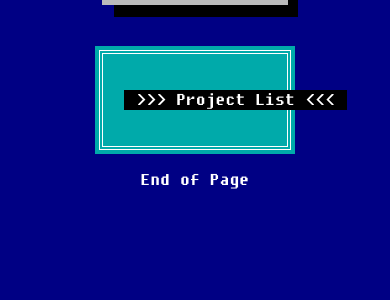
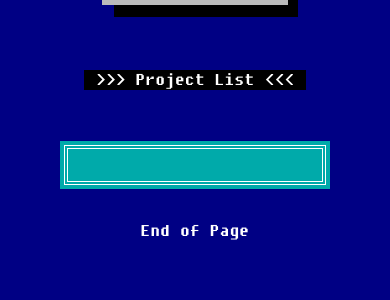
Before and after one commit to coffeegremlin/codingcooler, a Django app: page /projects/ in a window 390 px wide. Shown: the part 294-594 px from the top of the page. Run offline with Django 3.2, Linux system fonts and the light colour scheme; the visitor is signed in with stand-in values (Sample User, id 1); data that the repository does not hold is empty.

Commit message:
fix mobile view for projects

```diff
--- a/main_app/templates/projects/detail.html
+++ b/main_app/templates/projects/detail.html
@@ -17,7 +17,7 @@
 {% endblock %}
 
 {% block content %}
-
+<section style="max-width: 100%;">
   <section class="project-container">
     <div class="project-details" style="align-items: center; text-align: center;">
       <h3>Project Name: {{ project.name }}</h3>
@@ -37,7 +37,7 @@
         >
           {% csrf_token %}
 
-          <input type="file" name="wireframe-file" id="file-input" class="btn btn-primary">
+            <input type="file" name="wireframe-file" id="file-input" class="btn btn-primary" style="max-width: 90%;">
 
           <button type="submit" class="btn btn-primary">Upload Wireframe</button>
         </form>
@@ -135,5 +135,6 @@
       </div>
     </section>
   </div>
+</section>
 
 {% endblock %}
--- a/main_app/templates/projects/index.html
+++ b/main_app/templates/projects/index.html
@@ -8,8 +8,9 @@
 
 {% block content %}
 
-<section class="hero-unit" style="max-width: 40%; margin: 20px auto;">
-  <h3 class="badge badge-info" style="margin: 20px auto;">Project List</h3>
+<h3 class="badge badge-info" style="margin: 20px auto;">Project List</h3>
+<section class="hero-unit" style="max-width: 60%; margin: 10% auto; align-items: center;">
+
   {% comment %} add some stylish shit here, idk {% endcomment %}
   {% for project in projects %}
     <div class="hero-unit">
```
Lines whose indentation alone changed are shown as unchanged.
